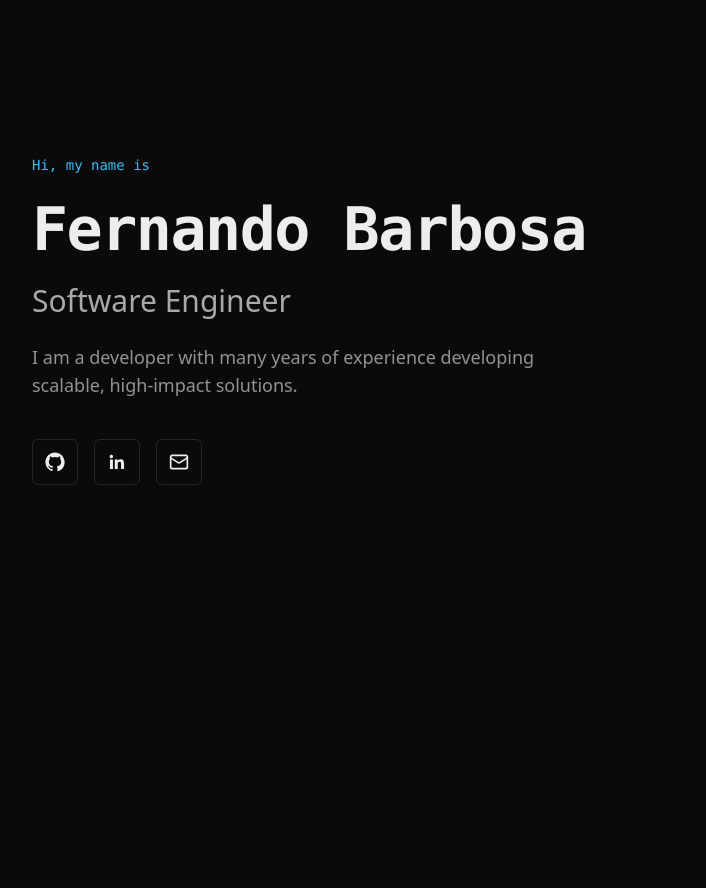
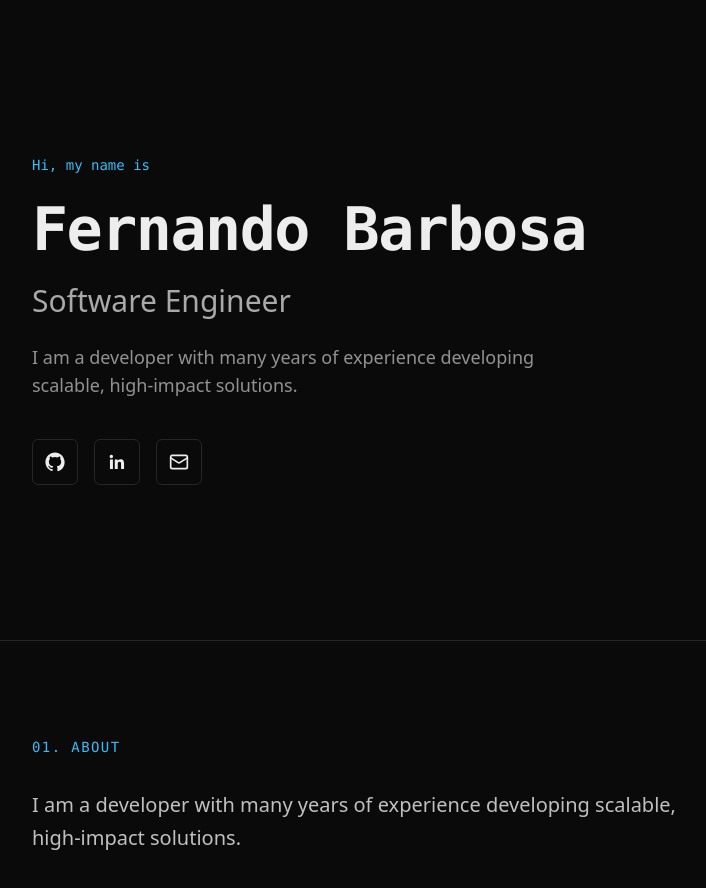
Before and after one commit to fernandoobarbosa/portfolio, a Next.js app: page / in a window 1280 px wide. Shown: the top 888 px of the page, without its empty margins (16-722 px from the left). Before the commit the page ends 800 px from the top, so only its background shows below. Built offline with nearby package versions, Linux system fonts and the light colour scheme.

Commit message:
feat: add About section

```diff
--- a/app/page.tsx
+++ b/app/page.tsx
@@ -1,9 +1,11 @@
 import Hero from "@/components/Hero";
+import About from "@/components/About";
 
 export default function Home() {
   return (
     <main>
       <Hero />
+      <About />
     </main>
   );
 }
--- /dev/null
+++ b/components/About.tsx
@@ -0,0 +1,14 @@
+import { profile } from "@/content";
+
+export default function About() {
+  return (
+    <section id="about" className="border-t border-border px-6 py-24 md:px-12">
+      <h2 className="mb-8 font-mono text-sm uppercase tracking-widest text-accent">
+        01. About
+      </h2>
+      <p className="max-w-2xl text-lg leading-relaxed text-foreground/80 md:text-xl">
+        {profile.bio}
+      </p>
+    </section>
+  );
+}
```
